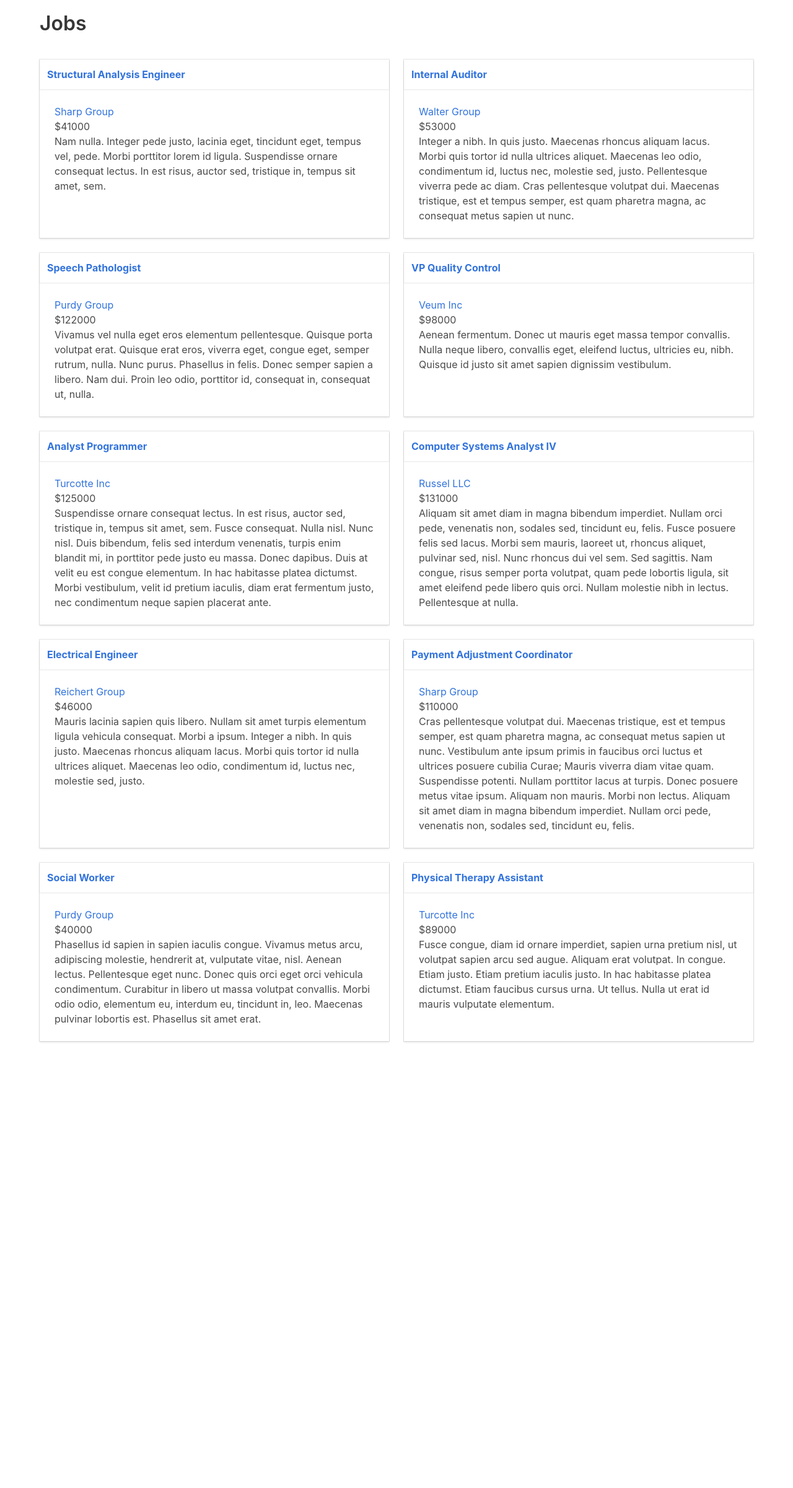
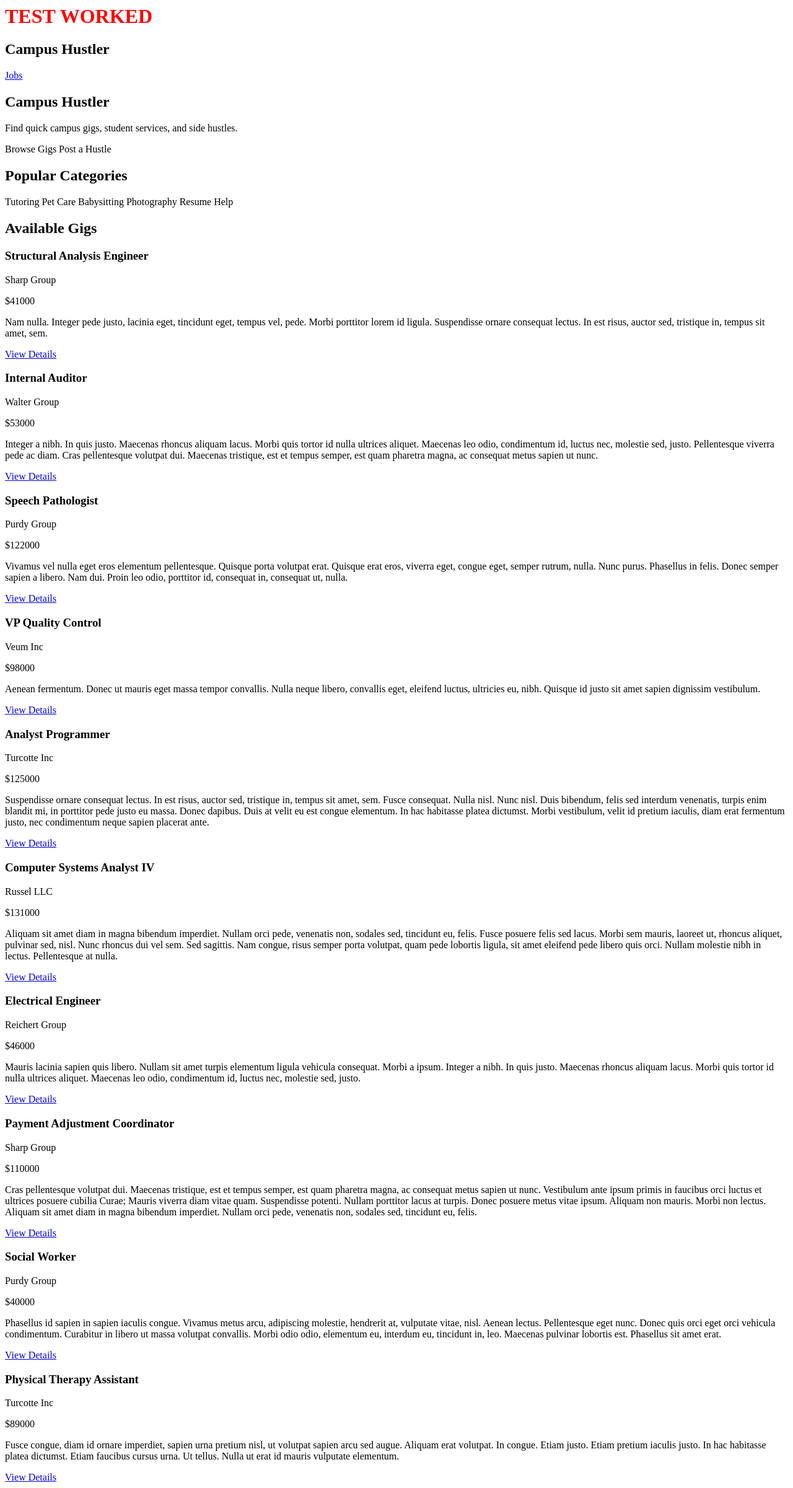
Before and after one commit to ksu-is/Campus-Hustler, a Flask app: page / in a window 1280 px wide. Shown: the whole page at 62% size. Before the commit the page ends 1682 px from the top, so only its background shows below. Run offline with Flask 3, Linux system fonts and the light colour scheme; data comes from the database, SQL or seed files in the repository; some libraries are stand-ins or nearby versions.

Commit message:
Refine Campus Hustler homepage design

```diff
--- a/jobs/templates/index.html
+++ b/jobs/templates/index.html
@@ -1,13 +1,41 @@
-{% extends('layout.html') %}
+<h1 style="color:red;">TEST WORKED</h1>
+{% extends "layout.html" %}
 
 {% block content %}
-  <div class="columns">
-    <div class="column">
-      <h1>Jobs</h1>
+  <section class="hero">
+    <h1>Campus Hustler</h1>
+    <p>Find quick campus gigs, student services, and side hustles.</p>
+
+    <div class="buttons">
+      <a class="button">Browse Gigs</a>
+      <a class="button">Post a Hustle</a>
     </div>
-    <div class="column is-one-fifth">
+  </section>
+
+  <section>
+    <h2>Popular Categories</h2>
+    <div class="categories">
+      <span>Tutoring</span>
+      <span>Pet Care</span>
+      <span>Babysitting</span>
+      <span>Photography</span>
+      <span>Resume Help</span>
     </div>
-  </div>
+  </section>
 
-  {{ show_jobs(jobs) }}
+  <section>
+    <h2>Available Gigs</h2>
+
+    <div class="job-grid">
+      {% for job in jobs %}
+        <div class="job-card">
+          <h3>{{ job.title }}</h3>
+          <p class="employer">{{ job.employer_name }}</p>
+          <p class="salary">${{ job.salary }}</p>
+          <p>{{ job.description }}</p>
+          <a class="button small" href="/job/{{ job.id }}">View Details</a>
+        </div>
+      {% endfor %}
+    </div>
+  </section>
 {% endblock %}
--- a/jobs/templates/layout.html
+++ b/jobs/templates/layout.html
@@ -1,19 +1,22 @@
-{% from '_macros.html' import show_job, show_jobs with context %}
-
-<!doctype html>
+{% from '_macros.html' import show_job, show_jobs with context %}<!doctype html>
 <html>
   <head>
-    <link rel="stylesheet" href="{{url_for('static', filename='css/bulma.min.css')}}" />
-    <link rel="stylesheet" type="text/css" href="{{url_for('static', filename='css/app.css')}}" />
-    <link rel="stylesheet" type="text/css" href="https://use.fontawesome.com/releases/v5.2.0/css/all.css" />
-    <title>Job Board</title>
+    <title>Campus Hustler | Student Job Board</title>
+    <link rel="stylesheet" href="{{ url_for('static', filename='css/app.css') }}">
   </head>
   <body>
-    <div class="container top">
-      <div class="content">
-        {% block content %}
-        {% endblock %}
+
+    <nav class="navbar">
+      <h2>Campus Hustler</h2>
+      <div>
+        <a href="/jobs">Jobs</a>
       </div>
-    </div>
+    </nav>
+
+    <main class="container">
+      {% block content %}
+      {% endblock %}
+    </main>
+
   </body>
 </html>
```
